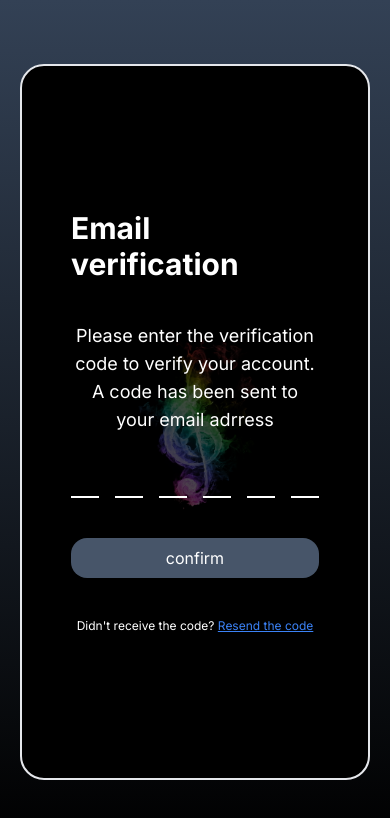
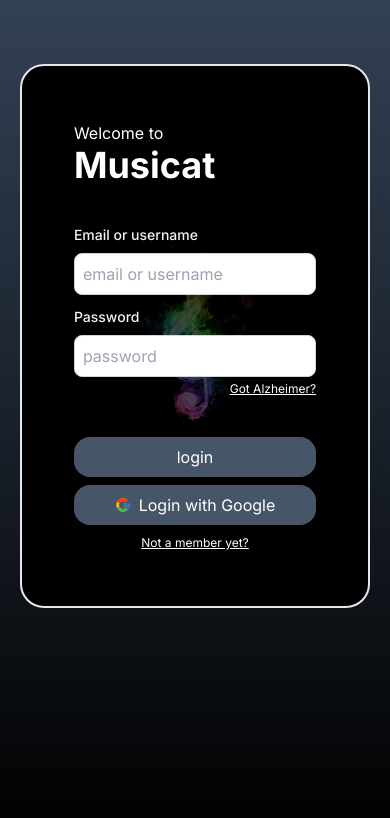
Before and after one commit to etahae/Werd, a Next.js app in the folder frontend/: page /login in a window 390 px wide. Shown: the top 818 px of the page. Built offline with nearby package versions, Linux system fonts and the light colour scheme.

Commit message:
fixing some UI bugs for responsive design

```diff
--- a/frontend/package.json
+++ b/frontend/package.json
@@ -11,6 +11,7 @@
   "dependencies": {
     "@nextui-org/react": "^2.2.9",
     "axios": "^0.24.0",
+    "daisyui": "^4.6.0",
     "framer-motion": "^10.17.9",
     "next": "14.0.3",
     "next-video": "^0.11.1",
--- a/frontend/src/app/layout.tsx
+++ b/frontend/src/app/layout.tsx
@@ -15,7 +15,7 @@ export default function RootLayout({
   children: React.ReactNode
 }) {
   return (
-    <html lang="en" className='h-full bg-gradient-to-b from-slate-700 to-black'>
+    <html lang="en" className='bg-fixed bg-gradient-to-b from-slate-700 to-black'>
       <body className={inter.className}>{children}</body>
     </html>
   )
--- a/frontend/src/app/login/components/EmailVerif.tsx
+++ b/frontend/src/app/login/components/EmailVerif.tsx
@@ -19,7 +19,7 @@ const EmailVerif = () => {
         else if (e.key >= '0' && e.key <= '9') {
             verifCode[index] = e.key
             e.currentTarget.value = e.key
-            if (index == 5)
+            if (index == 5 && !verifCode.includes(""))
                 submitCode(null)
             nextInput?.focus()
         }
--- a/frontend/src/app/login/components/Register.tsx
+++ b/frontend/src/app/login/components/Register.tsx
@@ -1,6 +1,5 @@
 import React, { FormEvent, useEffect, useState } from 'react'
 import { AnimatePresence, motion } from 'framer-motion'
-import RegConf from './RegConf'
 import axios from 'axios'
 
 const postNewUserData = async () => {
@@ -17,21 +16,15 @@ const Register = () => {
     const inputStyle = 'bg-white border-gray-300 text-gray-900 text-sm rounded-lg block w-full p-2.5 outline-none'
     const labelStyle = 'block mb-2 text-sm font-medium text-gray-100'
 
-    const [backDropStatus, setBackDropStatus] = useState(false)
+    // const [backDropStatus, setBackDropStatus] = useState(false)
 
     const submitForm = (e:FormEvent<HTMLFormElement>) => {
         e.preventDefault()
-        setBackDropStatus(true)
-    }
-
-    const confirmForm = (e:FormEvent<HTMLFormElement>) => {
-        e.preventDefault()
-        setBackDropStatus(false)
         console.log(pw)
         console.log(pwConf)
         console.log(pwSimilar)
-        console.log(userName)
-        setUserName('')
+        // console.log(userName)
+        // setUserName('')
         postNewUserData()
     }
 
@@ -41,7 +34,7 @@ const Register = () => {
     const [pw, setPw] = useState('')
     const [pwConf, setPwConf] = useState('')
 
-    const [userName, setUserName] = useState('')
+    // const [userName, setUserName] = useState('')
 
     const [pwSimilar, setPwSimilar] = useState(false)
 
@@ -84,9 +77,9 @@ const Register = () => {
         <button disabled={pwSimilar ? false : true} type="submit" className="text-white flex items-center justify-center gap-2 bg-slate-600 rounded-2xl py-2 px-4 w-full hover:bg-slate-400 transition-all">Submit</button>
 
     </motion.form>
-    <AnimatePresence initial={false} mode='wait' onExitComplete={() => null}>
+    {/* <AnimatePresence initial={false} mode='wait' onExitComplete={() => null}>
         {backDropStatus ? <RegConf userName={userName} setUserName={setUserName} confirm={confirmForm} hide={() => setBackDropStatus(false)} /> : '' }
-    </AnimatePresence>
+    </AnimatePresence> */}
     </>
   )
 }
--- a/frontend/src/app/login/layout.tsx
+++ b/frontend/src/app/login/layout.tsx
@@ -9,8 +9,8 @@ export default function LoginLayout({
     children: React.ReactNode
   }) {
     return (
-    <main className="flex w-full h-[100%] justify-center p-16 select-none transition-all min-h-400px fixed overflow-y-scroll">
-        <motion.div className='overflow-hidden w-[600px] min-w-[350px] max-w-[900px] lg:w-[80%] min-h-[37rem] rounded-3xl flex justify-center items-center lg:justify-normal z-0 bg-black border-2 lg:border-black md:min-h-[30rem]' initial={{opacity: 0}} animate={{opacity:1}} exit={{opacity:0}}>
+    <main className="flex w-full justify-center select-none transition-all min-h-400px sticky overflow-y-clip">
+        <motion.div className='m-16 overflow-hidden w-[600px] min-w-[350px] max-w-[900px] lg:w-[80%] min-h-[34rem] rounded-3xl flex justify-center items-center lg:justify-normal z-0 bg-black border-2 lg:border-black md:min-h-[34rem]' initial={{opacity: 0}} animate={{opacity:1}} exit={{opacity:0}}>
             <div className='rounded-3xl overflow-hidden -z-10 transition-all absolute lg:static opacity-30 lg:opacity-100 lg:block w-[60%] bg-black flex-col justify-center items-start'>
                 <img draggable={false} className='transition-all bg-contain select-none' src='images/loginBG.jpg'></img>
             </div>
--- a/frontend/src/app/login/loading.tsx
+++ b/frontend/src/app/login/loading.tsx
@@ -2,7 +2,7 @@ import React from 'react'
 
 const loading = () => {
   return (
-    <div className=' text-9xl text-white'>loading</div>
+    <div className="skeleton w-[600px] min-w-[350px] max-w-[900px] lg:w-[80%] min-h-[37rem] rounded-3xl bg-black"></div>
   )
 }
 
--- a/frontend/src/app/login/page.tsx
+++ b/frontend/src/app/login/page.tsx
@@ -1,10 +1,10 @@
 'use client'
 
 import React, { useState } from 'react'
-import { motion } from 'framer-motion'
+import { AnimatePresence, motion } from 'framer-motion'
 import Login from './components/Login'
 import Register from './components/Register'
-import EmailVerif from './components/EmailVerif'
+// import EmailVerif from './components/EmailVerif'
 
 const LogReg = () => {
 
@@ -12,8 +12,8 @@ const LogReg = () => {
 
   return (
     <>
-      <EmailVerif />
-      {/* { register ?
+      {/* <EmailVerif /> */}
+      { register ?
       <>
         <Register />
         <motion.span initial={{opacity: 0}} animate={{opacity:1}} exit={{opacity:0}} transition={{delay:0.8}} onClick={() => {setRegister(false)}} className='mt-[-32px] text-white text-xs underline flex justify-end cursor-pointer'>Already registred?</motion.span>
@@ -22,7 +22,7 @@ const LogReg = () => {
         <Login />
         <motion.span initial={{opacity: 0}} animate={{opacity:1}} exit={{opacity:0}} transition={{delay:0.8}} onClick={() => {setRegister(true)}} className='mt-[-30px] text-white text-xs underline flex justify-end cursor-pointer'>Not a member yet?</motion.span>
       </>
-      } */}
+      }
     </>
   )
 }
--- a/frontend/tailwind.config.ts
+++ b/frontend/tailwind.config.ts
@@ -15,6 +15,6 @@ const config: Config = {
       },
     },
   },
-  plugins: [],
+  plugins: [require("daisyui")],
 }
 export default config
```
Also changed, not shown: 1 other file (tests, documents, lock files or other folders).
